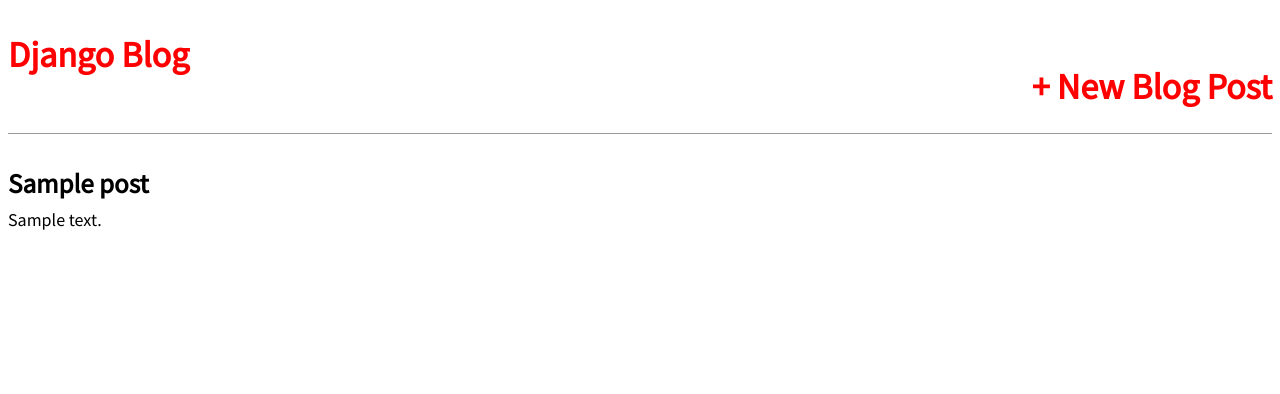
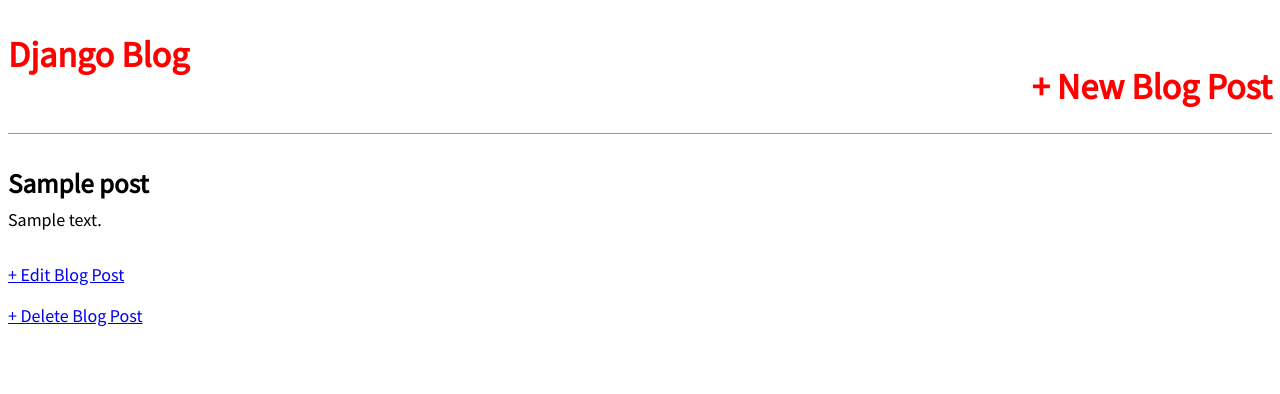
Before and after one commit to marcuscostagraciano/College_tasks, a Django app: page /post/1/ in a window 1280 px wide. Shown: the top 394 px of the page. Run offline with Django 4.2, Linux system fonts and the light colour scheme; tables that the repository leaves empty hold one stand-in row (values such as "Sample post").

Commit message:
feat: finalização tutorial 7

```diff
--- a/Sixth_semester/dev_web_II/django_tutoriais/tutorial_6/blog/models.py
+++ b/Sixth_semester/dev_web_II/django_tutoriais/tutorial_6/blog/models.py
@@ -1,4 +1,5 @@
 from django.db import models
+from django.urls import reverse
 
 # Create your models here.
 class Post(models.Model):
@@ -9,3 +10,6 @@ class Post(models.Model):
 
     def __str__(self) -> str:
         return self.title
+
+    def get_absolute_url(self):
+        return reverse("post_detail", args=[str(self.id)])
--- a/Sixth_semester/dev_web_II/django_tutoriais/tutorial_6/blog/templates/post_detail.htm
+++ b/Sixth_semester/dev_web_II/django_tutoriais/tutorial_6/blog/templates/post_detail.htm
@@ -6,4 +6,7 @@
         <h2>{{ post.title }}</h2>
         <p>{{ post.body }}</p>
     </div>
+
+    <p><a href="{% url 'post_edit' post.pk %}">+ Edit Blog Post</a></p>
+    <p><a href="{% url 'post_delete' post.pk %}">+ Delete Blog Post</a></p>
 {% endblock content %}
--- a/Sixth_semester/dev_web_II/django_tutoriais/tutorial_6/blog/templates/new_post.htm
+++ b/Sixth_semester/dev_web_II/django_tutoriais/tutorial_6/blog/templates/post_new.htm
@@ -1,5 +1,5 @@
 <!-- templates/post_new.html -->
-{% extends 'base.html' %}
+{% extends 'base.htm' %}
 {% block content %}
     <h1>New post</h1>
         <form action="" method="POST">{% csrf_token %}
--- a/Sixth_semester/dev_web_II/django_tutoriais/tutorial_6/blog/urls.py
+++ b/Sixth_semester/dev_web_II/django_tutoriais/tutorial_6/blog/urls.py
@@ -1,8 +1,11 @@
 from django.urls import path
-from .views import BlogCreateView, BlogDetailView, BlogListView
+from .views import BlogCreateView, BlogDetailView, \
+                    BlogListView, BlogUpdateView, BlogDeleteView
 
 urlpatterns = [
     path('', BlogListView.as_view(), name='home'),
     path('post/<int:pk>/', BlogDetailView.as_view(), name='post_detail'),
     path('post/new', BlogCreateView.as_view(), name='post_new'),
+    path('post/<int:pk>/edit/', BlogUpdateView.as_view(), name='post_edit'),
+    path('post/<int:pk>/delete/', BlogDeleteView.as_view(), name='post_delete'),
 ]
--- a/Sixth_semester/dev_web_II/django_tutoriais/tutorial_6/blog/views.py
+++ b/Sixth_semester/dev_web_II/django_tutoriais/tutorial_6/blog/views.py
@@ -1,6 +1,7 @@
 from django.shortcuts import render
 from django.views.generic import DetailView, ListView
-from django.views.generic.edit import CreateView
+from django.views.generic.edit import CreateView, UpdateView, DeleteView
+from django.urls import reverse_lazy
 from .models import Post
 
 # Create your views here.
@@ -16,3 +17,13 @@ class BlogCreateView(CreateView):
     model = Post
     template_name = 'post_new.htm'
     fields = ['title', 'author', 'body']
+
+class BlogUpdateView(UpdateView):
+    model = Post
+    template_name = 'post_edit.htm'
+    fields = ['title', 'body']
+
+class BlogDeleteView(DeleteView):
+    model = Post
+    template_name = 'post_delete.htm'
+    success_url = reverse_lazy('home')
```
Also changed, not shown: Sixth_semester/dev_web_II/django_tutoriais/tutorial_6/blog/templates/post_delete.htm (added, +9 -0 lines), Sixth_semester/dev_web_II/django_tutoriais/tutorial_6/blog/templates/post_edit.htm (added, +9 -0 lines).
